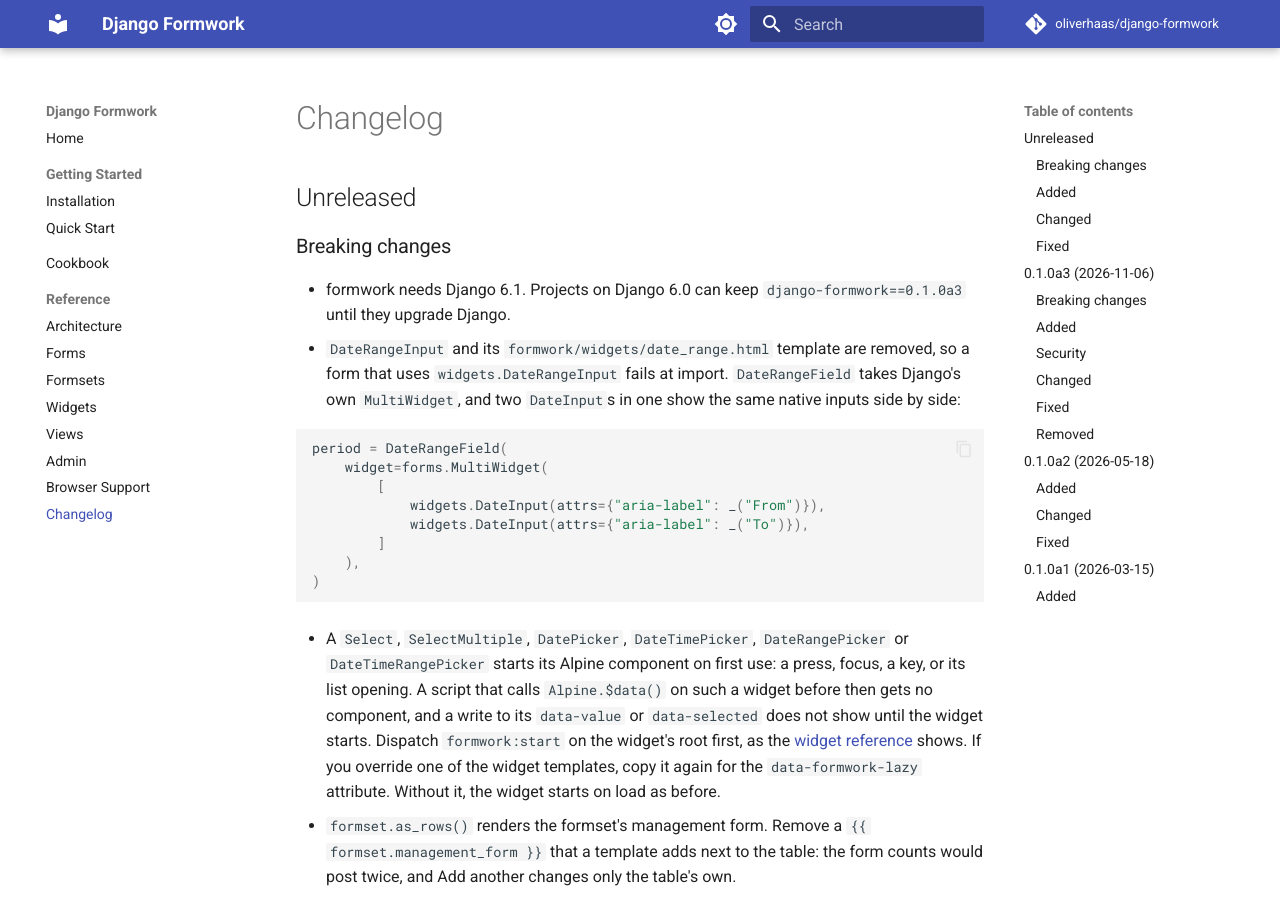
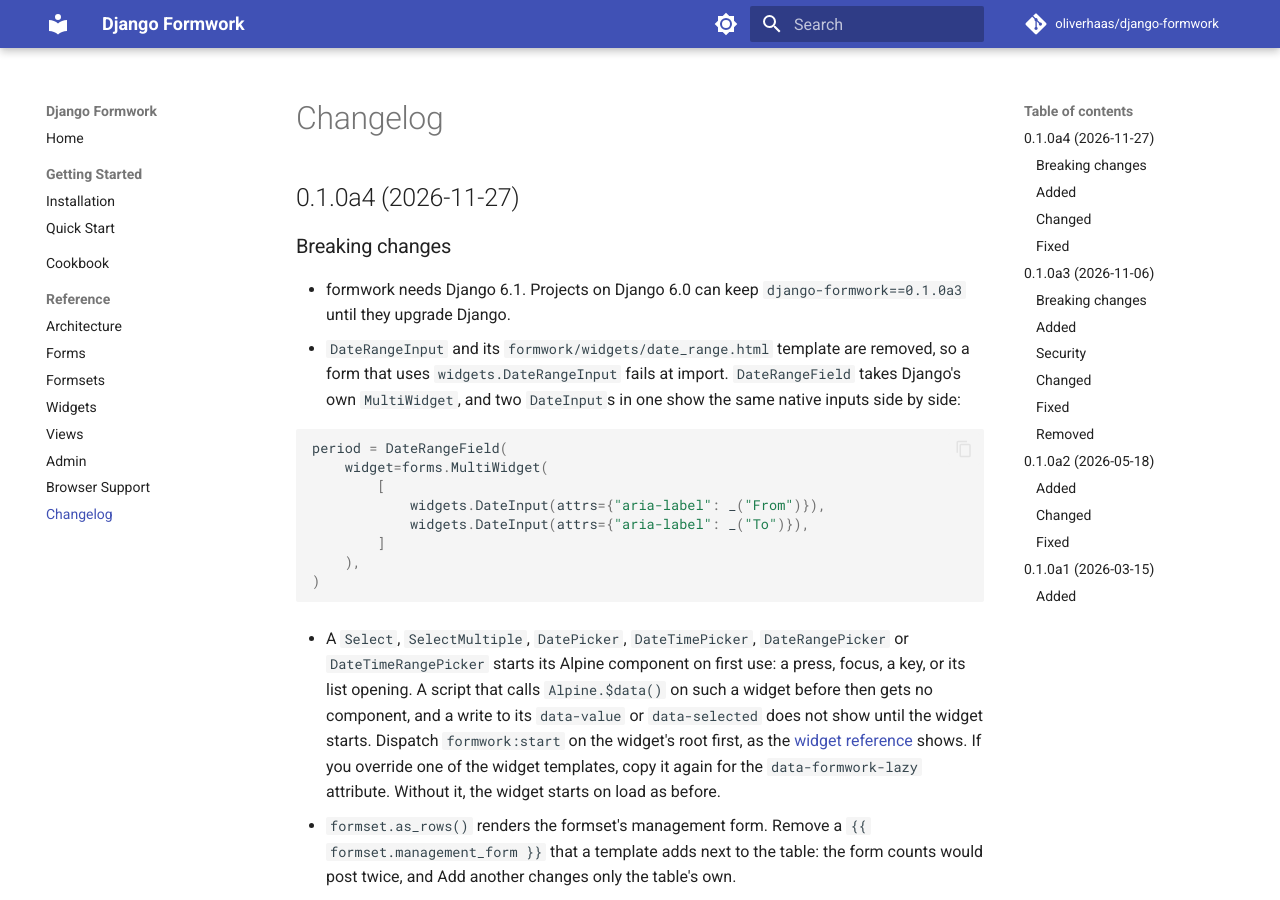
Before and after one commit to oliverhaas/django-formwork, an MkDocs documentation site: the page built from docs/reference/changelog.md, in a window 1280 px wide and 900 px high. Built offline with MkDocs 1.6.1 and Material for MkDocs 9.7.7, drawn with Linux system fonts in a browser that asks for light colours; comment, search, counter and statistics services are not loaded; the version menu is left out.

Commit message:
chore: release 0.1.0a4

```diff
--- a/django_formwork/admin/static/formwork_admin/admin.css
+++ b/django_formwork/admin/static/formwork_admin/admin.css
@@ -14,7 +14,7 @@
 /* The version these templates come from. A system check warns while the compiled CSS
    carries another one, as it then lacks the classes the templates added since. */
 :root {
-  --formwork-admin-css: "0.1.0a3";
+  --formwork-admin-css: "0.1.0a4";
 }
 
 @source "../../";
--- a/docs/reference/changelog.md
+++ b/docs/reference/changelog.md
@@ -1,6 +1,6 @@
 # Changelog
 
-## Unreleased
+## 0.1.0a4 (2026-11-27)
 
 ### Breaking changes
 
--- a/pyproject.toml
+++ b/pyproject.toml
@@ -1,6 +1,6 @@
 [project]
 name = "django-formwork"
-version = "0.1.0a3"
+version = "0.1.0a4"
 description = "An opinionated UI framework for Django, built on Django forms"
 readme = "README.md"
 license = "BSD-3-Clause"
```
Also changed, not shown: 2 other files.
